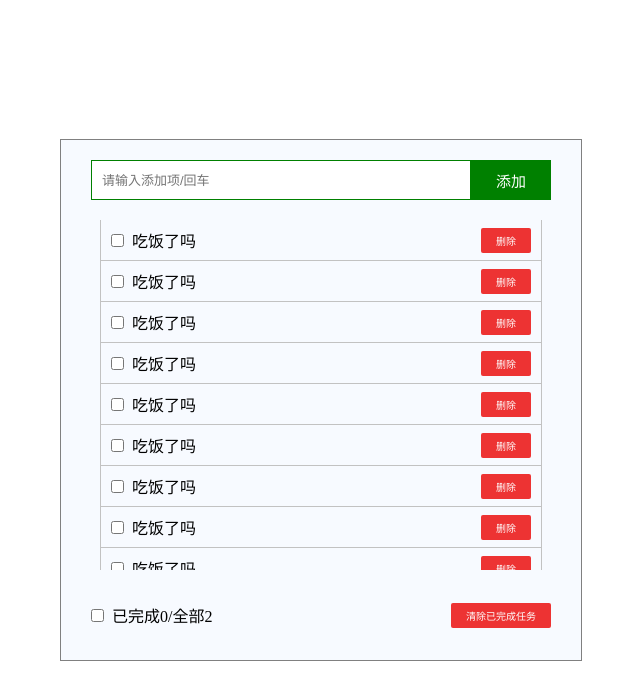
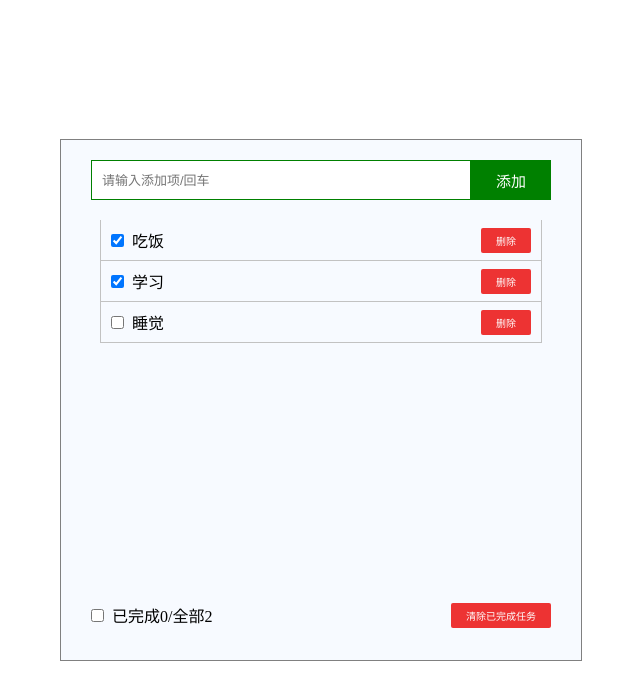
Before and after one commit to Jessic13/citiTrainning, a React (Create React App) app in the folder 20230731/react-cil/: page / in a window 1280 px wide. Shown: the top 700 px of the page, without its empty margins (319-959 px from the left). Built offline with nearby package versions, Linux system fonts and the light colour scheme.

Commit message:
feat:新增addItem功能

```diff
--- a/20230731/react-cil/package.json
+++ b/20230731/react-cil/package.json
@@ -6,6 +6,7 @@
     "@testing-library/jest-dom": "^5.17.0",
     "@testing-library/react": "^13.4.0",
     "@testing-library/user-event": "^13.5.0",
+    "nanoid": "^4.0.2",
     "react": "^18.2.0",
     "react-dom": "^18.2.0",
     "react-scripts": "5.0.1",
--- a/20230731/react-cil/src/App.js
+++ b/20230731/react-cil/src/App.js
@@ -1,19 +1,33 @@
-import React, { Component } from 'react';
-import './App.css';
-import Footer from './component/Footer/index';
-import Header from './component/Header';
-import List from './component/List/index';
+import React, { Component } from 'react'
+import './App.css'
+import Footer from './component/Footer/index'
+import Header from './component/Header'
+import List from './component/List/index'
 
 // 创建“外壳”组件 App
 // 创建并暴露App组件
 export default class App extends Component {
+  state = {
+    todoLists: [
+      { id: 1, work: '吃饭', done: true },
+      { id: 2, work: '学习', done: true },
+      { id: 3, work: '睡觉', done: false },
+    ],
+  }
+
+  // 添加项
+  handleAdd = (todo) => {
+    let newList = [todo, ...this.state.todoLists]
+    this.setState({ todoLists: newList })
+  }
+
   render() {
     return (
       <div className="background box center-in-center">
-        <Header></Header>
-        <List></List>
-        <Footer></Footer>
+        <Header handleAdd={this.handleAdd} />
+        <List todoLists={this.state.todoLists} />
+        <Footer />
       </div>
-    );
+    )
   }
 }
--- a/20230731/react-cil/src/component/Header/index.jsx
+++ b/20230731/react-cil/src/component/Header/index.jsx
@@ -1,15 +1,32 @@
-import React, { Component } from 'react';
-import './index.css';
+import { nanoid } from 'nanoid'
+import React, { Component } from 'react'
+import './index.css'
 
 export default class Header extends Component {
+  handleAddBtn = (event) => {
+    this.props.handleAdd({ id: nanoid(), work: this.input.value, done: false })
+  }
+
+  handleKeyUp = (event) => {
+    let todo = { id: nanoid(), work: this.input.value, done: false }
+    if (event.keyCode === 13) {
+      this.props.handleAdd(todo)
+    }
+  }
+
   render() {
     return (
       <div className="header">
         <div>
-          <input type="text" placeholder="请输入添加项/回车" />{' '}
-          <button>添加</button>
+          <input
+            ref={(c) => (this.input = c)}
+            onKeyUp={this.handleKeyUp}
+            type="text"
+            placeholder="请输入添加项/回车"
+          />
+          <button onClick={this.handleAddBtn}>添加</button>
         </div>
       </div>
-    );
+    )
   }
 }
--- a/20230731/react-cil/src/component/Item/index.jsx
+++ b/20230731/react-cil/src/component/Item/index.jsx
@@ -1,18 +1,28 @@
-import React, { Component } from 'react';
-import './index.css';
+import React, { Component } from 'react'
+import './index.css'
 
 export default class Item extends Component {
+  handleCheck = (e) => {
+    console.log(e.target.checked)
+  }
+
   render() {
+    let todo = this.props.todo
     return (
       <div className="item">
         <div className="item-box">
-          <input type="checkbox" id="itemContent"></input>
-          <label htmlFor="itemContent">吃饭了吗</label>
+          <input
+            type="checkbox"
+            id={todo.id}
+            checked={todo.done ? true : false}
+            onChange={this.handleCheck}
+          ></input>
+          <label htmlFor={todo.id}>{todo.work}</label>
         </div>
         <div className="item-del">
           <button>删除</button>
         </div>
       </div>
-    );
+    )
   }
 }
--- a/20230731/react-cil/src/component/List/index.jsx
+++ b/20230731/react-cil/src/component/List/index.jsx
@@ -1,27 +1,17 @@
-import React, { Component } from 'react';
-import Item from '../Item/index';
-import './index.css';
+import React, { Component } from 'react'
+import Item from './../Item/index'
+import './index.css'
 
 export default class List extends Component {
   render() {
+    let todoLists = this.props.todoLists
+
     return (
       <div className="list">
-        <Item></Item>
-        <Item></Item>
-        <Item></Item>
-        <Item></Item>
-        <Item></Item>
-        <Item></Item>
-        <Item></Item>
-        <Item></Item>
-        <Item></Item>
-        <Item></Item>
-        <Item></Item>
-        <Item></Item>
-        <Item></Item>
-        <Item></Item>
-        <Item></Item>
+        {todoLists.map((todoList) => {
+          return <Item key={todoList.id} todo={todoList} />
+        })}
       </div>
-    );
+    )
   }
 }
```
Also changed, not shown: 1 other file (tests, documents, lock files or other folders).
